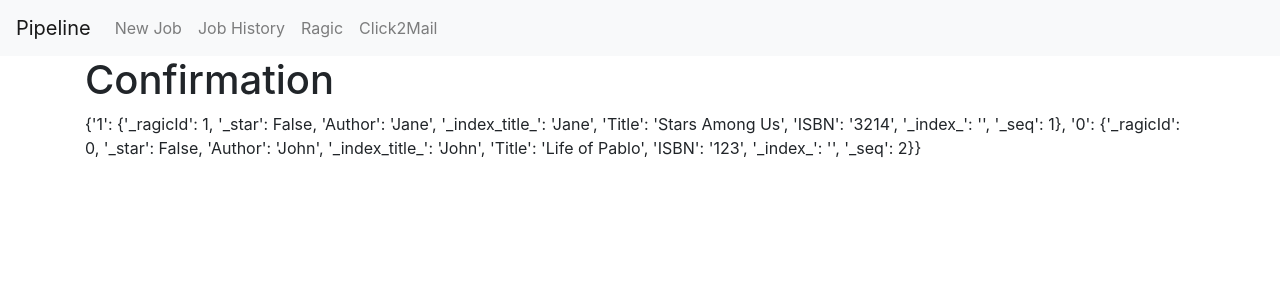
After one commit to jasonsheu/SDED-Pipeline, a Flask app: page /confirm-job/ in a window 1280 px wide. The commit adds this page. Shown: the top 300 px of the page. Run offline with Flask 2, Linux system fonts and the light colour scheme; some libraries are stand-ins or nearby versions.

Commit message:
Create confirmation page

```diff
--- a/app.py
+++ b/app.py
@@ -3,6 +3,8 @@ from ragic_tools import *
 
 app = Flask(__name__)
 app.config['SECRET_KEY'] = 'TODO: What should this be?'
+
+LOG_FILE = "test.json"
 
 @app.route('/')
 def index():
@@ -24,13 +26,14 @@ def create():
         else:
             # Parse table from Ragic
             ragic_reader = RagicTools(tab_folder, sheet_index, api_key)
-            table = ragic_reader.get_table()
-            print(table)
+
+            table = ragic_reader.get_table() #NED json as string
 
             # TODO
+            f = open(LOG_FILE, 'w')
+            json.dump(table, f)
 
-
-            return redirect(url_for('index'))
+            return redirect(url_for('confirmation'))
 
     return render_template('create.html')
 
@@ -40,6 +43,21 @@ def create():
 def history():
     return render_template('history.html')
 
+@app.route('/confirm-job/')
+def confirmation():
+    json_file = open(LOG_FILE, 'r')
+
+    data = json.load(json_file) # load json file into python dict object
+
+    # Parse the table information
+    print("Printing table info:")
+
+    for key in data:
+        print(key, data[key], end='\n\n')
+
+
+
+    return render_template('confirmation.html', table_info=repr(data))
 
 @app.route('/favicon.ico')
 def icon():
--- a/templates/base.html
+++ b/templates/base.html
@@ -10,7 +10,7 @@
         <link rel="stylesheet" href="https://stackpath.bootstrapcdn.com/bootstrap/4.3.1/css/bootstrap.min.css" integrity="sha384-ggOyR0iXCbMQv3Xipma34MD+dH/1fQ784/j6cY/iJTQUOhcWr7x9JvoRxT2MZw1T" crossorigin="anonymous">
 
         <!-- Title and Icon for browser tab -->
-        <title>{% block title %} {% endblock %}</title>
+        <title>{% block title %} {% endblock %} – SDED Click2Mail Pipeline </title>
         <link href="{{ url_for('static', filename='sded-logo.png') }}" rel="icon" type="image/png">
     </head>
 
--- /dev/null
+++ b/templates/confirmation.html
@@ -0,0 +1,19 @@
+{% extends 'base.html' %}
+
+{% block content %}
+    <h1>{% block title %} Confirmation {% endblock %}</h1>
+
+
+    <!--
+        TODO:
+            1. * Display JSon for now
+            2. -> later on display sheet information
+            3. should allow user to confirm or cancel
+    -->
+
+    <p>{{ table_info }}</p>
+
+
+
+
+{% endblock %}
--- a/templates/index.html
+++ b/templates/index.html
@@ -1,7 +1,7 @@
 {% extends 'base.html' %}
 
 {% block content %}
-    <h1>{% block title %} SDED Click2Mail Pipeline {% endblock %}</h1>
+    <h1>{% block title %} Home {% endblock %}</h1>
 
     <a href="{{ url_for('create') }}">Create a job</a>
 
--- /dev/null
+++ b/test.json
@@ -0,0 +1 @@
+{"1": {"_ragicId": 1, "_star": false, "Author": "Jane", "_index_title_": "Jane", "Title": "Stars Among Us", "ISBN": "3214", "_index_": "", "_seq": 1}, "0": {"_ragicId": 0, "_star": false, "Author": "John", "_index_title_": "John", "Title": "Life of Pablo", "ISBN": "123", "_index_": "", "_seq": 2}}
```
Also changed, not shown: ragic_tools.py (+7 -0 lines).
